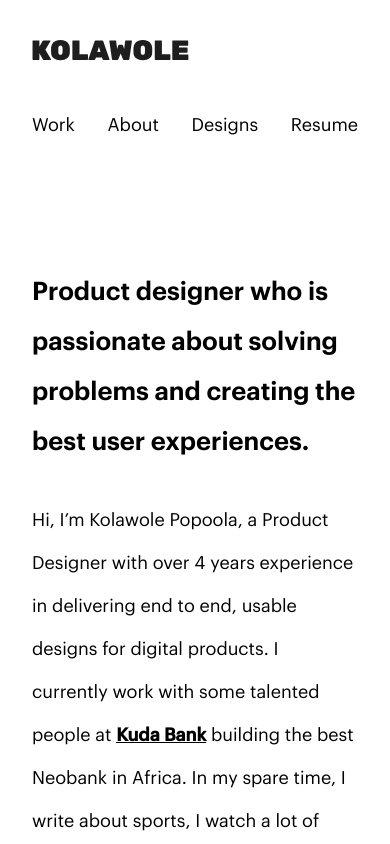
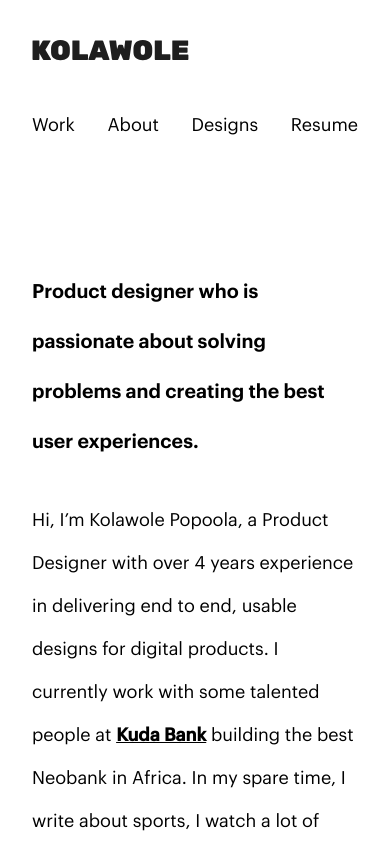
Before and after one commit to Sideshow-Charles/Kolawole-Porfolio, a Nuxt app: page / in a window 390 px wide. Shown: the top 844 px of the page. Built offline with nearby package versions, Linux system fonts and the light colour scheme.

Commit message:
hero text on home page fixed

```diff
--- a/pages/index.vue
+++ b/pages/index.vue
@@ -256,7 +256,7 @@ export default {
 
   @media screen and (max-width: 540px) {
     .article__header {
-      font-size: 25.5px;
+      font-size: 19.5px;
       font-weight: 600;
       line-height: 50px;
     }
```
